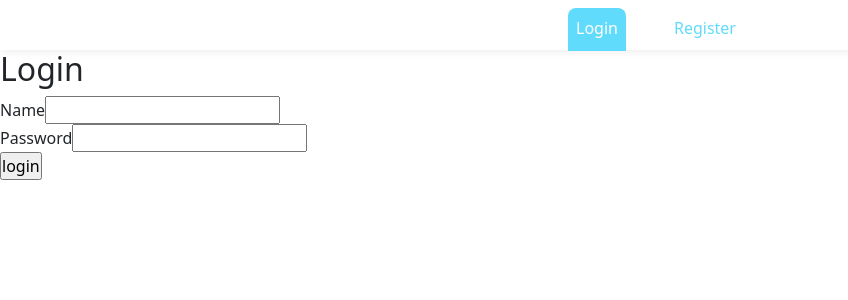
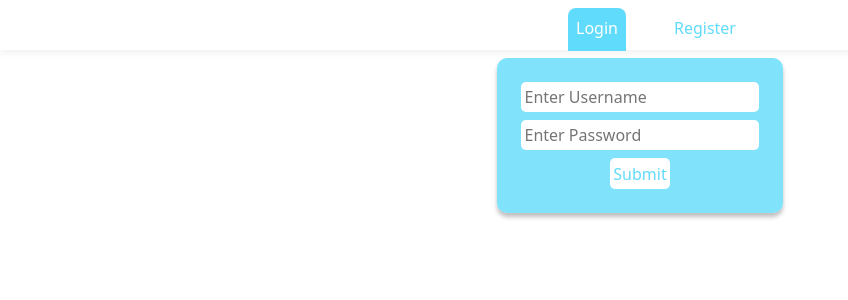
Before and after one commit to ProgramistycznySwir/Szkieletory-django-projekt, a React (Create React App) app in the folder edisc_frontend/: page /login in a window 1280 px wide. Shown: the top 300 px of the page, without its empty margins (0-848 px from the left). Built offline with nearby package versions, Linux system fonts and the light colour scheme.

Commit message:
Why are we still here? Just to suffer? Every night, I can feel my leg... And my arm... even my fingers... The body I've lost... the comrades I've lost... won't stop hurting... It's like they're all still there. You feel it, too, don't you? I'm gonna make them give back our past!

```diff
--- a/edisc_frontend/src/App.css
+++ b/edisc_frontend/src/App.css
@@ -5,6 +5,12 @@
 
 body {
     background-color: #d0d0d0;
+}
+
+.center {
+    display: flex;
+    justify-content: center;
+    margin: 0.5rem
 }
 
 .navbar {
@@ -49,3 +55,25 @@ body {
     border-top-left-radius: 8px;
     border-top-right-radius: 8px;
 }
+
+.login {
+    padding: 1rem;
+    display: flex;
+    background-color:rgba(97,219,251,0.8);
+    border-radius: 10px;
+    box-shadow: 0px 4px 4px rgba(0, 0, 0, 0.25);
+}
+
+input {
+    border:none;
+    border-color: #F4F4F4;
+    color: #C3C3C3;
+    padding: 0.2rem;
+    border-radius: 5px;
+    background-color: #fff;
+}
+
+.loginBtn {
+    background-color: #fff;
+    color: #61DBFB;
+}
--- a/edisc_frontend/src/App.js
+++ b/edisc_frontend/src/App.js
@@ -4,6 +4,7 @@ import Home from './components/Home';
 import MyFiles from './components/MyFiles';
 import PrivateRoute from './utils/PrivateRoute'
 import LoginScreen from './components/login_screen/LoginScreen';
+import { AuthProvider } from './contexts/AuthContext'
 
 
 function App() {
@@ -11,6 +12,7 @@ function App() {
     <Router>
         <div className="App">
           <Switch>
+            <AuthProvider>
               <Route exact path="/login">
                 <LoginScreen></LoginScreen>
               </Route>
@@ -20,6 +22,7 @@ function App() {
               <PrivateRoute exact path="/my_files">
                 <MyFiles></MyFiles>
               </PrivateRoute>
+            </AuthProvider>
           </Switch>
         </div>
     </Router>
--- a/edisc_frontend/src/components/Home.js
+++ b/edisc_frontend/src/components/Home.js
@@ -3,6 +3,7 @@ import Axios from "axios";
 import LogIn from './login_screen/LogIn';
 import Register from './login_screen/Register'
 import Navbar from './Navbar'
+import AuthContext from '../contexts/AuthContext'
 
 const Home = () => {
   return (
--- a/edisc_frontend/src/components/login_screen/LogIn.js
+++ b/edisc_frontend/src/components/login_screen/LogIn.js
@@ -1,32 +1,31 @@
 import React, {useState,useEffect, useContext} from 'react'
 import Axios from "axios";
+import AuthContext from "../../contexts/AuthContext"
 
-const LogIn = ({Login, error}) => {
+const LogIn = () => {
 
+  /*
   const [details, setDetails] = useState({name: "", email: "", password: ""});
 
   const submitHandler = (e) => {
     e.preventDeafult()
     Login(details)
   }
+  */
 
-  return (
-    <form onSubmit={submitHandler}>
-      <div className="form-inner">
-        <h2>Login</h2>
-        {/*Error*/}
-        <div className='form-group'>
-          <label htmlFor='name'>Name</label>
-          <input type="text" name="name" id="name"></input>
-        </div>
-        <div className="form-group">
-          <label htmlFor='password'>Password</label>
-          <input type='password' name='password' id='password'></input>
+  let {loginUser} = useContext(AuthContext)
+
+    return (
+      <div className='center'>
+        <div className='login'>
+            <form onSubmit={loginUser}>
+                <span className='center'><input type="text" name="username" placeholder="Enter Username" /></span>
+                <span className='center'><input type="password" name="password" placeholder="Enter Password" /></span>
+                <span className='center'><input type="submit" className='loginBtn'></input></span>
+            </form>
         </div>
       </div>
-      <input type='submit' value='login'></input>
-    </form>
-  )
+    )
 }
 
 export default LogIn
--- a/edisc_frontend/src/components/login_screen/Register.js
+++ b/edisc_frontend/src/components/login_screen/Register.js
@@ -2,7 +2,17 @@ import React from 'react'
 
 const Register = () => {
   return (
-    <div>Tu bedzie ekran rejestracji</div>
+    <div className='center'>
+      <div className='login'>
+          <form>
+            <span className='center'><input type="text" name="username" placeholder="Username" /></span>
+            <span className='center'><input type="email" name="email" placeholder="Email" /></span>
+            <span className='center'><input type="password" name="password" placeholder="Password" /></span>
+            <span className='center'><input type="password" name="password_repeat" placeholder="Password" /></span>
+            <span className='center'><input type="submit" className='loginBtn'></input></span>
+          </form>
+      </div>
+    </div>
   )
 }
 
--- a/edisc_frontend/src/contexts/AuthContext.js
+++ b/edisc_frontend/src/contexts/AuthContext.js
@@ -1,31 +1,41 @@
 import React from 'react'
 import { createContext, useState, useEffect } from 'react'
 import Axios from 'axios'
+import jwt_decode from "jwt-decode"
 
 const AuthContext = createContext()
 
-export default AuthContext
+export default AuthContext;
 
 export const AuthProvider = ({children}) => {
 
     let [user, setUser] = useState(null)
-    let [authToken, setToken] = useState(null)
+    let [authToken, setAuthToken] = useState(null)
 
     let loginUser = async (e) => {
+        e.preventDeafult()
+        console.log('form submitted')
         let response = Axios({
             method: 'post',
-            url: 'url_placeholder',
+            url: 'http://127.0.0.1:8000/api/auth/token/obtain/',
             data: {
-                body:JSON.stringify({'username':null, 'password':null})
+                body:JSON.stringify({'username':e.target.username.value, 'password':e.target.password.value})
             },
             headers: {
                 'Content-type': 'application/json',
                 Accept: 'application/json'
             }
         })
+        let data = await response.json()
+        console.log('data', data)
+        if(response.status === 200){
+            setAuthToken(data)
+            setUser(jwt_decode(data.access))
+        }
     }
 
     let contextData = {
+        user:user,
         loginUser:loginUser
     }
 
@@ -35,3 +45,39 @@ export const AuthProvider = ({children}) => {
         </AuthContext.Provider>
     )
 }
+
+
+/*const AuthContext = createContext()
+
+export default AuthContext;
+
+
+export const AuthProvider = ({children}) => {
+    let [user, setUser] = useState(null)
+    let [authToken, setToken] = useState(null)
+    let [loading, setLoading] = useState(true)
+
+  //  const history = useHistory()
+
+    let loginUser = async (e )=> {
+        e.preventDefault()
+        console.log('form submitted')
+        let response = await fetch('http://127.0.0.1:8000/api/auth/token/obtain/', {
+            method:'POST',
+            headers:{
+                'Content-Type':'application/json'
+            },
+            body:JSON.stringify({'username':e.target.username.value, 'password':e.target.password.value})
+        })
+    }
+
+
+    let contextData = {
+        loginUser:loginUser
+    }
+
+        return(
+        <AuthContext.Provider value={contextData} >
+            {loading ? null : children}
+        </AuthContext.Provider>)
+}*/
```
Also changed, not shown: edisc_frontend/src/components/Login.js (deleted, +0 -11 lines). Lines whose indentation alone changed are shown as unchanged.
